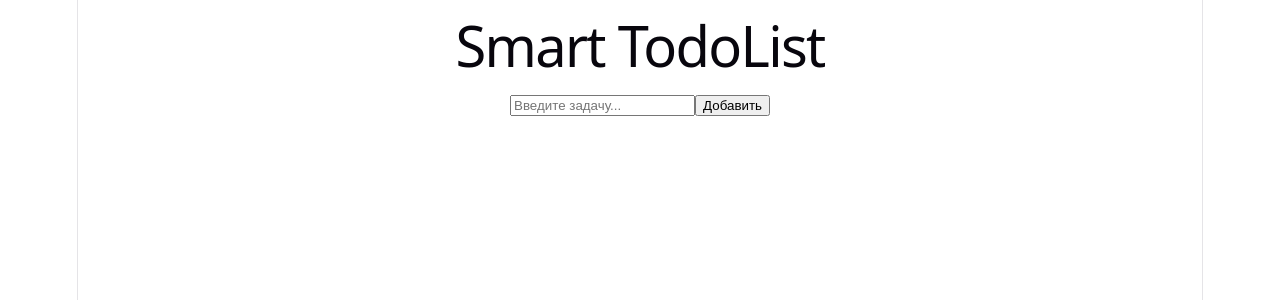
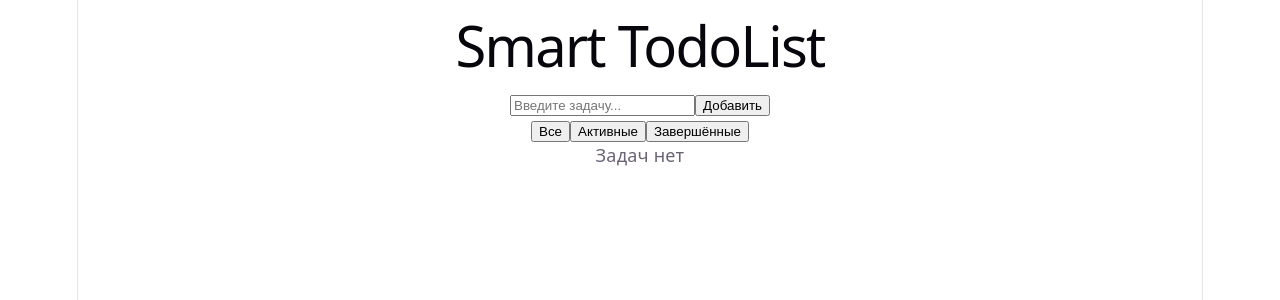
Before and after one commit to jgnom/smart-todolist, a React (Vite) app in the folder client/: page / in a window 1280 px wide. Shown: the top 300 px of the page. Built offline with nearby package versions, Linux system fonts and the light colour scheme.

Commit message:
feat(client): component FilterBar — filter tasks

```diff
--- a/client/src/App.jsx
+++ b/client/src/App.jsx
@@ -1,24 +1,42 @@
+import { useState } from 'react';
 import TodoForm from './components/TodoForm';
-import { useState } from 'react';
+import TodoList from './components/TodoList';
+import FilterBar from './components/FilterBar';
 
 export default function App() {
   const [tasks, setTasks] = useState([]);
+  const [filter, setFilter] = useState('all');
 
   const handleAdd = (text) => {
     setTasks([...tasks, { id: Date.now(), text, completed: false }]);
   };
 
   const handleToggle = (id) => {
-  setTasks(tasks.map(t => t.id === id ? { ...t, completed: !t.completed } : t));
+    setTasks(tasks.map(t =>
+      t.id === id ? { ...t, completed: !t.completed } : t
+    ));
   };
 
   const handleDelete = (id) => {
     setTasks(tasks.filter(t => t.id !== id));
   };
+
+  const filtered = tasks.filter(t => {
+    if (filter === 'active') return !t.completed;
+    if (filter === 'completed') return t.completed;
+    return true;
+  });
+
   return (
     <div className="app">
       <h1>Smart TodoList</h1>
       <TodoForm onAdd={handleAdd} />
+      <FilterBar current={filter} onChange={setFilter} />
+      <TodoList
+        tasks={filtered}
+        onToggle={handleToggle}
+        onDelete={handleDelete}
+      />
     </div>
   );
 }
--- /dev/null
+++ b/client/src/components/FilterBar.jsx
@@ -0,0 +1,21 @@
+const FILTERS = [
+  { key: 'all', label: 'Все' },
+  { key: 'active', label: 'Активные' },
+  { key: 'completed', label: 'Завершённые' },
+];
+
+export default function FilterBar({ current, onChange }) {
+  return (
+    <div className="filter-bar">
+      {FILTERS.map(f => (
+        <button
+          key={f.key}
+          className={current === f.key ? 'active' : ''}
+          onClick={() => onChange(f.key)}
+        >
+          {f.label}
+        </button>
+      ))}
+    </div>
+  );
+}
```
Lines whose indentation alone changed are shown as unchanged.
